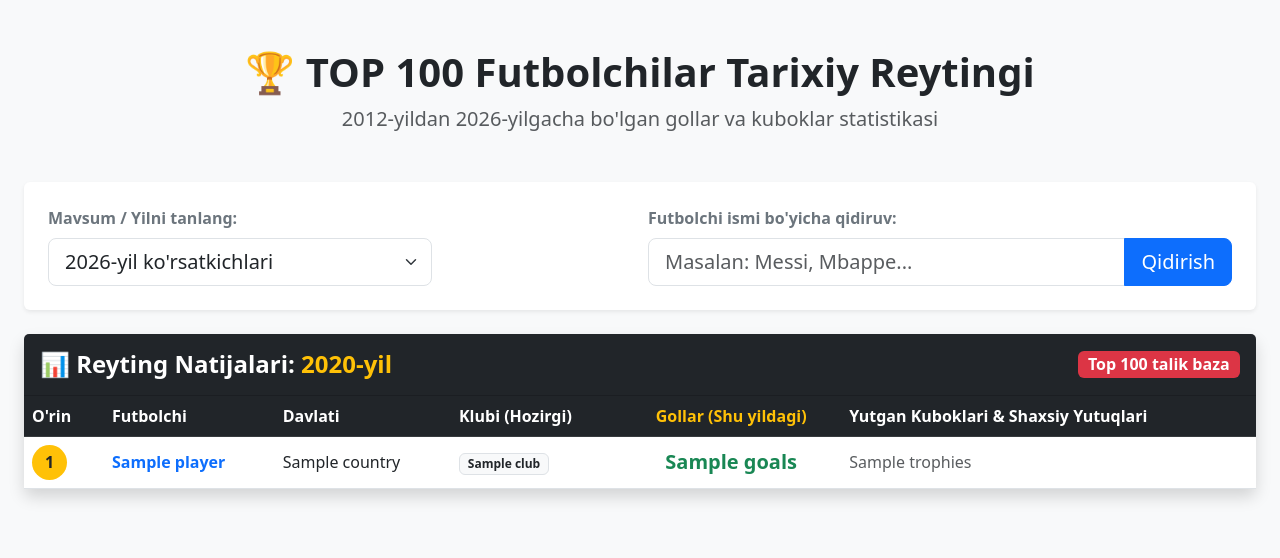
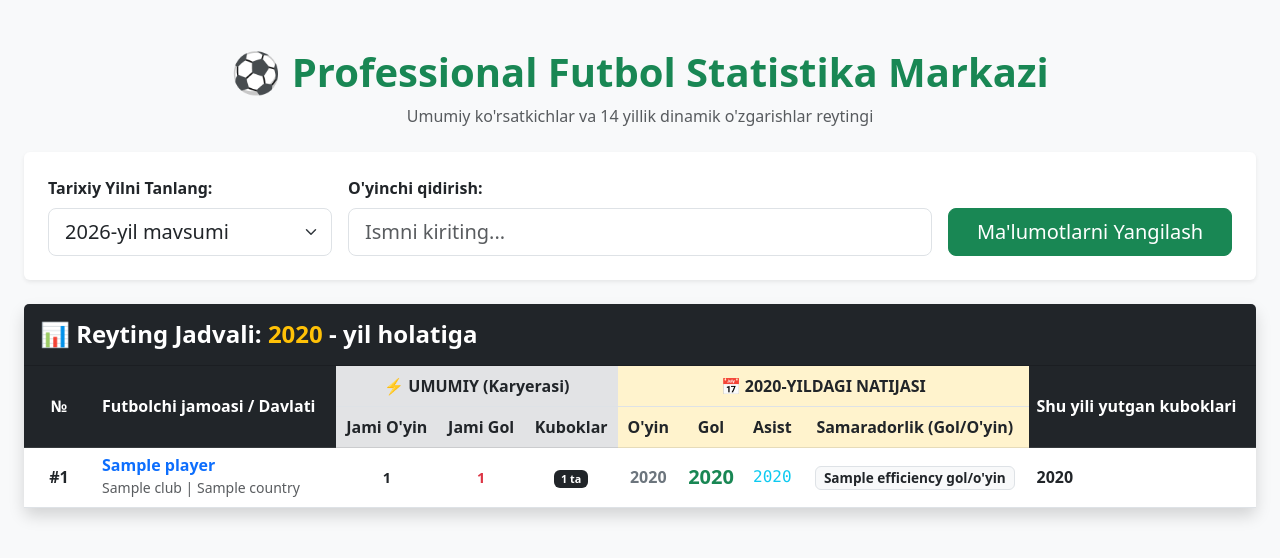
Before and after one commit to t76696699-commits/futbol-statistikasi, a Flask app: template templates/index.html in a window 1280 px wide. Shown: the top 558 px of the page. Run offline with Flask 3, Linux system fonts and the light colour scheme; the template is opened without the code that fills it: most values are stand-ins (such as "Sample title", 1, 10 or a date in 2020).

Commit message:
Update index.html for live football database

```diff
--- a/templates/index.html
+++ b/templates/index.html
@@ -3,93 +3,98 @@
 <head>
     <meta charset="UTF-8">
     <meta name="viewport" content="width=device-width, initial-scale=1.0">
-    <title>Top 100 Futbolchilar Reytingi (2012-2026)</title>
-    <!-- Bootstrap 5 CSS -->
+    <title>Jonli Futbol Ma'lumotlar Bazasi (2012-2026)</title>
     <link href="https://cdn.jsdelivr.net/npm/bootstrap@5.3.0/dist/css/bootstrap.min.css" rel="stylesheet">
     <style>
-        .rank-badge { width: 35px; height: 35px; display: flex; align-items: center; justify-content: center; font-weight: bold; border-radius: 50%; }
-        .rank-1 { bg-color: #ffd700; color: black; }
-        .rank-2 { bg-color: #c0c0c0; color: black; }
-        .rank-3 { bg-color: #cd7f32; color: white; }
+        .karyera-bg { background-color: #f8f9fa; font-size: 0.9rem; }
+        .efficiency-badge { font-size: 0.85rem; padding: 4px 8px; }
     </style>
 </head>
 <body class="bg-light">
 
     <div class="container-fluid px-4 py-5">
-        <div class="text-center mb-5">
-            <h1 class="fw-bold text-dark">🏆 TOP 100 Futbolchilar Tarixiy Reytingi</h1>
-            <p class="text-muted fs-5">2012-yildan 2026-yilgacha bo'lgan gollar va kuboklar statistikasi</p>
+        <div class="text-center mb-4">
+            <h1 class="fw-bold text-success">⚽ Professional Futbol Statistika Markazi</h1>
+            <p class="text-muted">Umumiy ko'rsatkichlar va 14 yillik dinamik o'zgarishlar reytingi</p>
         </div>
 
-        <!-- Filterlar bloki -->
         <div class="card p-4 shadow-sm mb-4 border-0">
-            <form method="GET" action="/" class="row g-3 justify-content-between align-items-center">
-                <!-- Yilni tanlash (14 yillik: 2012-2026) -->
-                <div class="col-md-4">
-                    <label class="form-label fw-bold text-secondary">Mavsum / Yilni tanlang:</label>
+            <form method="GET" action="/" class="row g-3 align-items-end">
+                <div class="col-md-3">
+                    <label class="form-label fw-bold text-dark">Tarixiy Yilni Tanlang:</label>
                     <select name="year" class="form-select form-select-lg" onchange="this.form.submit()">
                         {% for y in range(2026, 2011, -1) %}
-                            <option value="{{ y }}" {% if year == y|string %}selected{% endif %}>{{ y }}-yil ko'rsatkichlari</option>
+                            <option value="{{ y }}" {% if year == y|string %}selected{% endif %}>{{ y }}-yil mavsumi</option>
                         {% endfor %}
                     </select>
                 </div>
-
-                <!-- Futbolchini qidirish -->
                 <div class="col-md-6">
-                    <label class="form-label fw-bold text-secondary">Futbolchi ismi bo'yicha qidiruv:</label>
-                    <div class="input-group input-group-lg">
-                        <input type="text" name="search" class="form-control" placeholder="Masalan: Messi, Mbappe..." value="{{ search }}">
-                        <button class="btn btn-primary" type="submit">Qidirish</button>
-                    </div>
+                    <label class="form-label fw-bold text-dark">O'yinchi qidirish:</label>
+                    <input type="text" name="search" class="form-control form-control-lg" placeholder="Ismni kiriting..." value="{{ search }}">
+                </div>
+                <div class="col-md-3">
+                    <button class="btn btn-success btn-lg w-100" type="submit">Ma'lumotlarni Yangilash</button>
                 </div>
             </form>
         </div>
 
-        <!-- Reyting Jadvali -->
         <div class="card shadow border-0">
-            <div class="card-header bg-dark text-white d-flex justify-content-between align-items-center py-3">
-                <h4 class="mb-0 fw-bold">📊 Reyting Natijalari: <span class="text-warning">{{ year }}-yil</span></h4>
-                <span class="badge bg-danger fs-6">Top 100 talik baza</span>
+            <div class="card-header bg-dark text-white p-3">
+                <h4 class="mb-0 fw-bold">📊 Reyting Jadvali: <span class="text-warning">{{ year }}</span> - yil holatiga</h4>
             </div>
             <div class="table-responsive">
-                <table class="table table-hover align-middle mb-0">
+                <table class="table table-hover align-middle mb-0 text-center">
                     <thead class="table-dark">
                         <tr>
-                            <th style="width: 80px;">O'rin</th>
-                            <th>Futbolchi</th>
-                            <th>Davlati</th>
-                            <th>Klubi (Hozirgi)</th>
-                            <th class="text-center text-warning">Gollar (Shu yildagi)</th>
-                            <th>Yutgan Kuboklari & Shaxsiy Yutuqlari</th>
+                            <th rowspan="2" class="align-middle" style="width: 70px;">№</th>
+                            <th rowspan="2" class="align-middle text-start">Futbolchi jamoasi / Davlati</th>
+                            <th colspan="3" class="table-secondary text-dark border-bottom">⚡ UMUMIY (Karyerasi)</th>
+                            <th colspan="4" class="table-warning text-dark border-bottom">📅 {{ year }}-YILDAGI NATIJASI</th>
+                            <th rowspan="2" class="align-middle text-start">Shu yili yutgan kuboklari</th>
+                        </tr>
+                        <tr>
+                            <th class="table-secondary text-dark">Jami O'yin</th>
+                            <th class="table-secondary text-dark">Jami Gol</th>
+                            <th class="table-secondary text-dark">Kuboklar</th>
+                            <th class="table-warning text-dark">O'yin</th>
+                            <th class="table-warning text-dark">Gol</th>
+                            <th class="table-warning text-dark">Asist</th>
+                            <th class="table-warning text-dark">Samaradorlik (Gol/O'yin)</th>
                         </tr>
                     </thead>
                     <tbody>
                         {% if players %}
                             {% for player in players %}
                             <tr>
+                                <td class="fw-bold">#{{ player.rank }}</td>
+                                <td class="text-start">
+                                    <h6 class="mb-0 fw-bold text-primary">{{ player.name }}</h6>
+                                    <small class="text-muted">{{ player.club }} | {{ player.country }}</small>
+                                </td>
+                                <td class="karyera-bg fw-bold">{{ player.total_games }}</td>
+                                <td class="karyera-bg fw-bold text-danger">{{ player.total_goals }}</td>
+                                <td class="karyera-bg"><span class="badge bg-dark">{{ player.total_trophies }} ta</span></td>
+
+                                <td class="fw-bold text-secondary">{{ player.year_games }}</td>
+                                <td class="fw-bold text-success fs-5">{{ player.year_goals }}</td>
+                                <td class="text-info font-monospace">{{ player.year_assists }}</td>
                                 <td>
-                                    {% if player.rank == 1 %}
-                                        <span class="badge bg-warning text-dark fs-6 rank-badge rank-1">1</span>
-                                    {% elif player.rank == 2 %}
-                                        <span class="badge bg-secondary text-light fs-6 rank-badge rank-2">2</span>
-                                    {% elif player.rank == 3 %}
-                                        <span class="badge bg-danger text-light fs-6 rank-badge rank-3">3</span>
+                                    {% if player.efficiency > 0.8 %}
+                                        <span class="badge bg-danger efficiency-badge">🔥 {{ player.efficiency }} gol/o'yin</span>
+                                    {% elif player.efficiency > 0.5 %}
+                                        <span class="badge bg-warning text-dark efficiency-badge">⭐ {{ player.efficiency }} gol/o'yin</span>
                                     {% else %}
-                                        <span class="text-muted fw-bold ps-2">#{{ player.rank }}</span>
+                                        <span class="badge bg-light text-dark border efficiency-badge">{{ player.efficiency }} gol/o'yin</span>
                                     {% endif %}
                                 </td>
-                                <td><h6 class="mb-0 fw-bold text-primary">{{ player.name }}</h6></td>
-                                <td>{{ player.country }}</td>
-                                <td><span class="badge bg-light text-dark border">{{ player.club }}</span></td>
-                                <td class="text-center fw-bold text-success fs-5">{{ player.goals }}</td>
-                                <td>
-                                    <span class="text-muted">{{ player.trophies }}</span>
+                                <td class="text-start text-truncate" style="max-width: 250px;">
+                                    <span class="fw-semibold text-dark">{{ player.year_trophies }}</span>
                                 </td>
                             </tr>
                             {% endfor %}
                         {% else %}
                             <tr>
-                                <td colspan="6" class="text-center py-5 text-muted fs-5">Qidiruv bo'yicha hech qanday futbolchi topilmadi.</td>
+                                <td colspan="10" class="text-center py-5 text-muted fs-5">Hech qanday ma'lumot topilmadi.</td>
                             </tr>
                         {% endif %}
                     </tbody>
```
